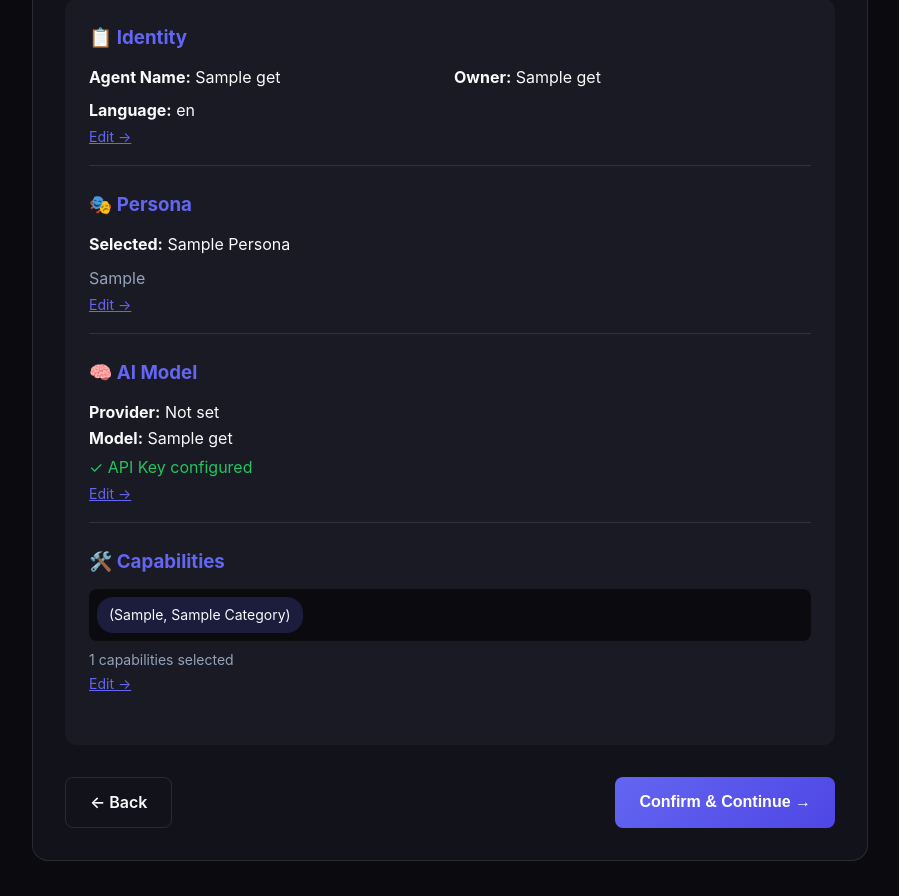
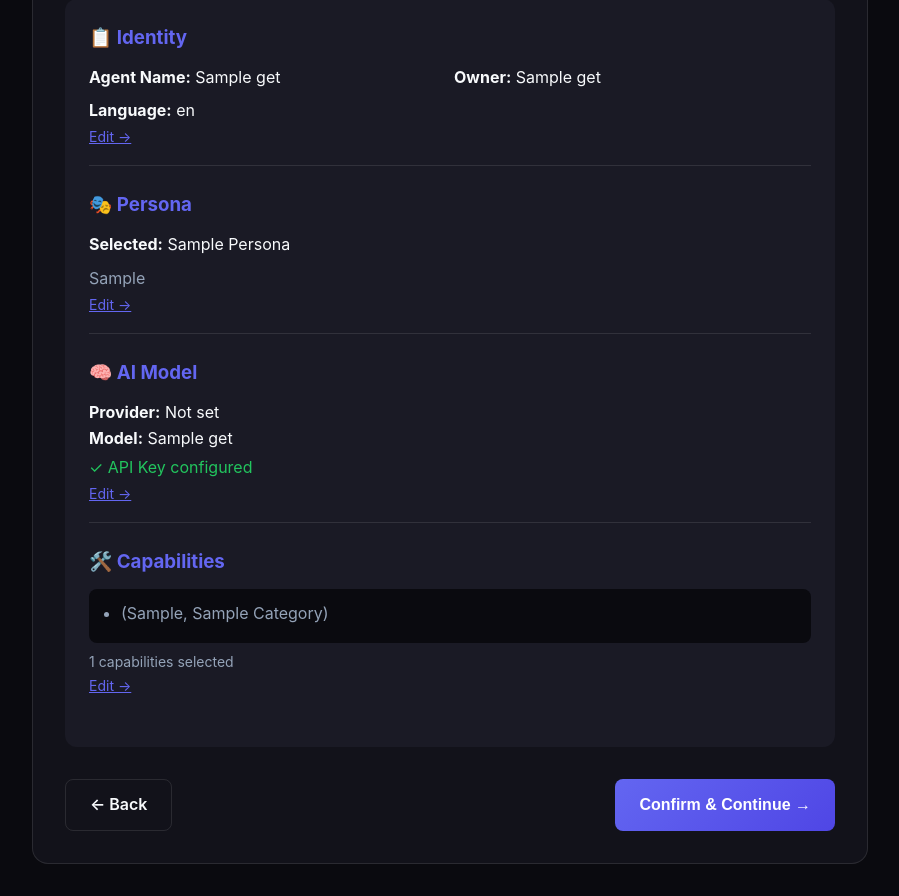
Before and after one commit to jpmoregain-eth/abc-setup, a Flask app: template templates/step5.html in a window 1280 px wide. Shown: the part 473-1369 px from the top of the page, without its empty margins (190-1089 px from the left). Before the commit the page ends 1334 px from the top, so only its background shows below. Run offline with Flask 3, Linux system fonts and the light colour scheme; the template is opened without the code that fills it: most values are stand-ins (such as "Sample title", 1, 10 or a date in 2020).

Commit message:
Fix step5: Use bulleted list for capabilities instead of badges

```diff
--- a/templates/step5.html
+++ b/templates/step5.html
@@ -46,14 +46,14 @@
 
             {% set selected_caps = progress.get('step_4', {}).get('capabilities', []) %}
             {% if selected_caps %}
-                <div style="max-height: 150px; overflow-y: auto; padding: 0.5rem; background: var(--bg-dark); border-radius: 0.5rem;">
-                    <div style="display: flex; flex-wrap: wrap; gap: 0.5rem;">
+                <div style="max-height: 200px; overflow-y: auto; padding: 0.75rem; background: var(--bg-dark); border-radius: 0.5rem;">
+                    <ul style="margin: 0; padding-left: 1.25rem; color: var(--text-secondary);">
                         {% for cap_id in selected_caps %}
-                            <span style="background: rgba(99,102,241,0.2); padding: 0.4rem 0.75rem; border-radius: 1rem; font-size: 0.875rem; white-space: nowrap;">
+                            <li style="margin-bottom: 0.25rem;">
                                 {{ cap_id | replace('_', ' ') | title }}
-                            </span>
+                            </li>
                         {% endfor %}
-                    </div>
+                    </ul>
                 </div>
                 <div style="margin-top: 0.5rem; color: var(--text-secondary); font-size: 0.875rem;">
                     {{ selected_caps | length }} capabilities selected
```
